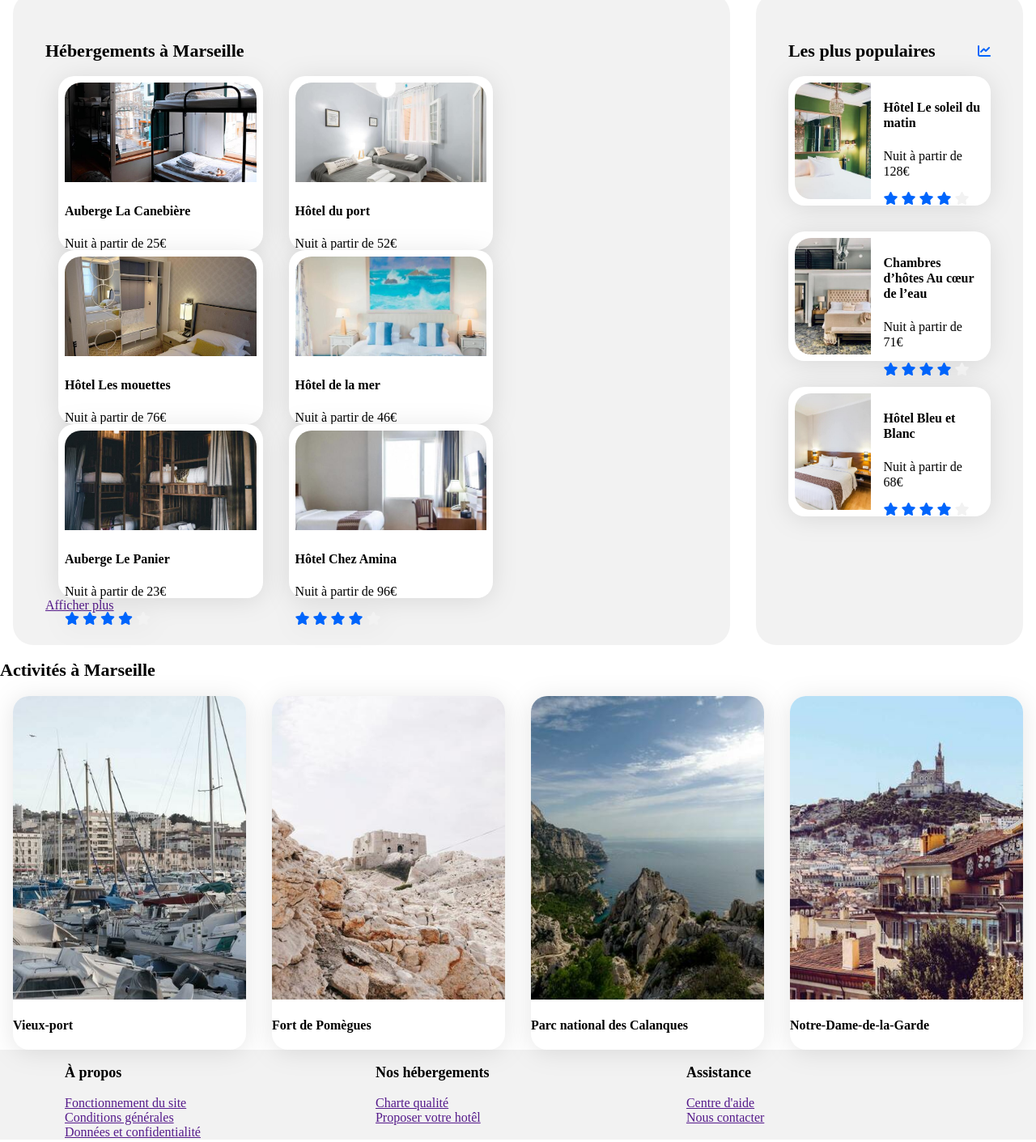
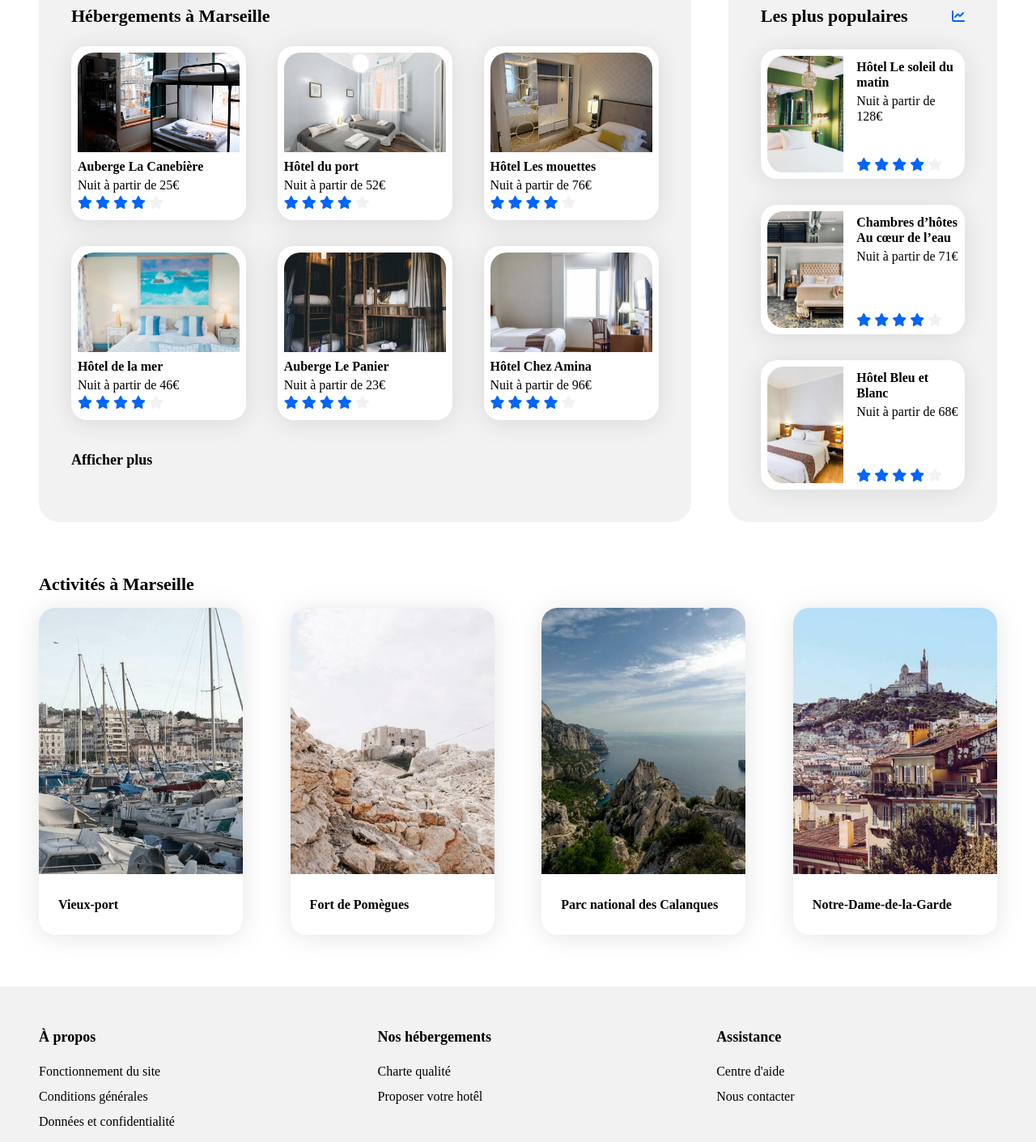
Before and after one commit to arzhgell/P2-Transformez-une-maquette-en-site-web-avec-HTML-CSS, a plain HTML site: page src/containers/Homepage/index.html in a window 1280 px wide. Shown: the part 331-1742 px from the top of the page at 81% size. Drawn offline with Linux system fonts and the light colour scheme; a web font is replaced by a local one.

Commit message:
[WIP] Make all style of accomodations/offers/footer parts

```diff
--- a/src/containers/Homepage/index.html
+++ b/src/containers/Homepage/index.html
@@ -19,7 +19,7 @@
         <button>Activités</button>
       </nav>
     </header>
-    <main class="mt-xxl">
+    <main class="mt-xxxl px-xl">
       <section id="search">
         <h2>Trouvez votre hébergement pour des vacances de rêve</h2>
         <p>En plein centre-ville ou en pleine nature</p>
@@ -60,12 +60,12 @@
           <p>Plus de 500 logements sont disponibles dans cette ville</p>
         </div>
       </section>
-      <section id="offers" class="d-flex">
-        <div class="p-l col-9 background-grey br-large">
+      <section id="offers" class="d-flex justify-content-between">
+        <div class="p-l col-8 background-grey br-large">
           <h2>Hébergements à Marseille</h2>
-          <div class="d-flex flex-wrap">
+          <div class="d-flex flex-wrap justify-content-between mt-s">
             <div
-              class="card-primary background-white br-medium p-xxs col-4 shadow-medium"
+              class="card-primary background-white br-medium p-xxs col-4 mb-m shadow-medium"
             >
               <img
                 src="../../assets/images/accommodations/4_small/marcus-loke-WQJvWU_HZFo-unsplash.jpg"
@@ -82,7 +82,7 @@
               </div>
             </div>
             <div
-              class="card-primary background-white br-medium p-xxs col-4 shadow-medium"
+              class="card-primary background-white br-medium p-xxs col-4 mb-m shadow-medium"
             >
               <img
                 src="../../assets/images/accommodations/4_small/fred-kleber-gTbaxaVLvsg-unsplash.jpg"
@@ -99,7 +99,7 @@
               </div>
             </div>
             <div
-              class="card-primary background-white br-medium p-xxs col-4 shadow-medium"
+              class="card-primary background-white br-medium p-xxs col-4 mb-m shadow-medium"
             >
               <img
                 src="../../assets/images/accommodations/4_small/reisetopia-B8WIgxA_PFU-unsplash.jpg"
@@ -169,7 +169,7 @@
               </div>
             </div>
           </div>
-          <a href="">Afficher plus</a>
+          <a href="" class="mt-l bold size-m">Afficher plus</a>
         </div>
         <div
           class="p-l d-flex flex-column flex-wrap col-3 background-grey br-large"
@@ -179,15 +179,17 @@
             <i class="fa-solid fa-chart-line color-blue"></i>
           </div>
           <div
-            class="card-secondary background-white br-medium p-xxs shadow-medium mb-m d-flex"
+            class="card-secondary background-white br-medium p-xxs shadow-medium mb-m d-flex mt-s"
           >
             <img
               src="../../assets/images/accommodations/4_small/emile-guillemot-Bj_rcSC5XfE-unsplash.jpg"
               class="br-medium-left"
             />
-            <div class="ml-xs">
+            <div class="ml-xs d-flex flex-column justify-content-between">
+              <div>
                 <h4>Hôtel Le soleil du matin</h4>
                 <p>Nuit à partir de 128€</p>
+              </div>
               <div>
                 <i class="fa-solid fa-star color-blue"></i>
                 <i class="fa-solid fa-star color-blue"></i>
@@ -204,9 +206,11 @@
               src="../../assets/images/accommodations/4_small/aw-creative-VGs8z60yT2c-unsplash.jpg"
               class="br-medium-left"
             />
-            <div class="ml-xs">
+            <div class="ml-xs d-flex flex-column justify-content-between">
+              <div>
                 <h4>Chambres d’hôtes Au cœur de l’eau</h4>
                 <p>Nuit à partir de 71€</p>
+              </div>
               <div>
                 <i class="fa-solid fa-star color-blue"></i>
                 <i class="fa-solid fa-star color-blue"></i>
@@ -223,9 +227,11 @@
               src="../../assets/images/accommodations/4_small/febrian-zakaria-sjvU0THccQA-unsplash.jpg"
               class="br-medium-left"
             />
-            <div class="ml-xs">
+            <div class="ml-xs d-flex flex-column justify-content-between">
+              <div>
                 <h4>Hôtel Bleu et Blanc</h4>
                 <p>Nuit à partir de 68€</p>
+              </div>
               <div>
                 <i class="fa-solid fa-star color-blue"></i>
                 <i class="fa-solid fa-star color-blue"></i>
@@ -237,9 +243,9 @@
           </div>
         </div>
       </section>
-      <section id="activities">
+      <section id="activities" class="mt-xxxl">
         <h2>Activités à Marseille</h2>
-        <div class="d-flex">
+        <div class="d-flex justify-content-between mt-xs">
           <div
             class="card-activity background-white br-medium col-3 shadow-medium d-flex flex-column"
           >
@@ -247,7 +253,7 @@
               src="../../assets/images/activities/4_small/reno-laithienne-QUgJhdY5Fyk-unsplash.jpg"
               class="br-medium-top"
             />
-            <h4>Vieux-port</h4>
+            <h4 class="p-s">Vieux-port</h4>
           </div>
           <div
             class="card-activity background-white br-medium col-3 shadow-medium d-flex flex-column"
@@ -256,7 +262,7 @@
               src="../../assets/images/activities/4_small/paul-hermann-QFTrLdQIRhI-unsplash.jpg"
               class="br-medium-top"
             />
-            <h4>Fort de Pomègues</h4>
+            <h4 class="p-s">Fort de Pomègues</h4>
           </div>
           <div
             class="card-activity background-white br-medium col-3 shadow-medium d-flex flex-column"
@@ -265,7 +271,7 @@
               src="../../assets/images/activities/4_small/kilyan-sockalingum-NR8-cBCN3aI-unsplash.jpg"
               class="br-medium-top"
             />
-            <h4>Parc national des Calanques</h4>
+            <h4 class="p-s">Parc national des Calanques</h4>
           </div>
           <div
             class="card-activity background-white br-medium col-3 shadow-medium d-flex flex-column"
@@ -274,25 +280,25 @@
               src="../../assets/images/activities/4_small/florian-wehde-xW9e8gdotxI-unsplash.jpg"
               class="br-medium-top"
             />
-            <h4>Notre-Dame-de-la-Garde</h4>
+            <h4 class="p-s">Notre-Dame-de-la-Garde</h4>
           </div>
         </div>
       </section>
     </main>
-    <footer class="background-grey d-flex px-xxxl">
+    <footer class="mt-xxxl background-grey d-flex p-xl justify-content-between">
       <div class="d-flex flex-column col-4">
-        <h3>À propos</h3>
+        <h3 class="mb-xs">À propos</h3>
         <a href="">Fonctionnement du site</a>
         <a href="">Conditions générales</a>
         <a href="">Données et confidentialité</a>
       </div>
       <div class="d-flex flex-column col-4">
-        <h3>Nos hébergements</h3>
+        <h3 class="mb-xs">Nos hébergements</h3>
         <a href="">Charte qualité</a>
         <a href="">Proposer votre hotêl</a>
       </div>
       <div class="d-flex flex-column col-4">
-        <h3>Assistance</h3>
+        <h3 class="mb-xs">Assistance</h3>
         <a href="">Centre d'aide</a>
         <a href="">Nous contacter</a>
       </div>
--- a/src/tools/styles/grid.css
+++ b/src/tools/styles/grid.css
@@ -30,34 +30,52 @@
 .col-9,
 .col-12 {
   position: relative;
-  margin-left: 16px;
-  margin-right: 16px;
+}
+
+.col-1 {
+  width: calc(8% - 32px);
 }
 
 .col-2 {
-  width: calc(16.667% - 32px);
+  width: calc(16% - 32px);
 }
 
 .col-3 {
-  width: calc(25% - 32px);
+  width: calc(24% - 32px);
 }
 
 .col-4 {
-  width: calc(33.33% - 32px);
+  width: calc(32% - 32px);
+}
+
+.col-5 {
+  width: calc(40% - 32px);
 }
 
 .col-6 {
-  width: calc(50% - 32px);
+  width: calc(48% - 32px);
+}
+
+.col-7 {
+  width: calc(56% - 32px);
 }
 
 .col-8 {
-  width: calc(66.66% - 32px);
+  width: calc(64% - 32px);
 }
 
 .col-9 {
-  width: calc(75% - 32px);
+  width: calc(72% - 32px);
+}
+
+.col-10 {
+  width: calc(80% - 32px);
+}
+
+.col-11 {
+  width: calc(88% - 32px);
 }
 
 .col-12 {
-  width: calc(100% - 32px);
+  width: calc(96% - 32px);
 }
--- a/src/tools/styles/spacing.css
+++ b/src/tools/styles/spacing.css
@@ -6,8 +6,29 @@
   padding: 8px;
 }
 
+.p-s {
+  padding: 24px;
+}
+
 .p-l {
   padding: 40px;
+}
+
+.p-xl {
+  padding: 48px;
+}
+
+.pb-xxxl {
+  padding-bottom: 64px;
+}
+
+.pt-xl {
+  padding-top: 48px;
+}
+
+.px-xl {
+  padding-right: 48px;
+  padding-left: 48px;
 }
 
 .px-xxxl {
@@ -19,6 +40,10 @@
 * MARGIN
 **/
 
+.mb-xs {
+  margin-bottom: 16px;
+}
+
 .mb-m {
   margin-bottom: 32px;
 }
@@ -26,3 +51,23 @@
 .ml-xs {
   margin-left: 16px;
 }
+
+.mt-xs {
+  margin-top: 16px;
+}
+
+.mt-s {
+  margin-top: 24px;
+}
+
+.mt-l {
+  margin-top: 40px;
+}
+
+.mt-xxxl {
+  margin-top: 64px;
+}
+
+.mt-auto {
+  align-self: flex-end;
+}
--- a/src/tools/styles/typography.css
+++ b/src/tools/styles/typography.css
@@ -15,6 +15,7 @@ h2 {
   font-weight: 700;
   font-size: 22px;
   line-height: 26px;
+  margin: 4px 0;
 }
 
 h3 {
@@ -23,6 +24,7 @@ h3 {
   font-weight: 700;
   font-size: 18px;
   line-height: 21px;
+  margin: 4px 0;
 }
 
 h4 {
@@ -31,6 +33,7 @@ h4 {
   font-weight: 700;
   font-size: 16px;
   line-height: 19px;
+  margin: 4px 0;
 }
 
 p {
@@ -39,4 +42,33 @@ p {
   font-weight: 400;
   font-size: 16px;
   line-height: 19px;
+  margin: 4px 0;
 }
+
+a {
+  font-family: "Raleway";
+  font-style: normal;
+  font-weight: 400;
+  font-size: 16px;
+  line-height: 19px;
+  text-decoration: none;
+  display: inline-block;
+  color: #000000;
+  margin: 6px 0;
+}
+
+.bold {
+  font-weight: 700;
+}
+
+.size-s {
+  font-size: 16px;
+}
+
+.size-m {
+  font-size: 18px;
+}
+
+.size-l {
+  font-size: 20px;
+}
```
Lines whose indentation alone changed are shown as unchanged.
